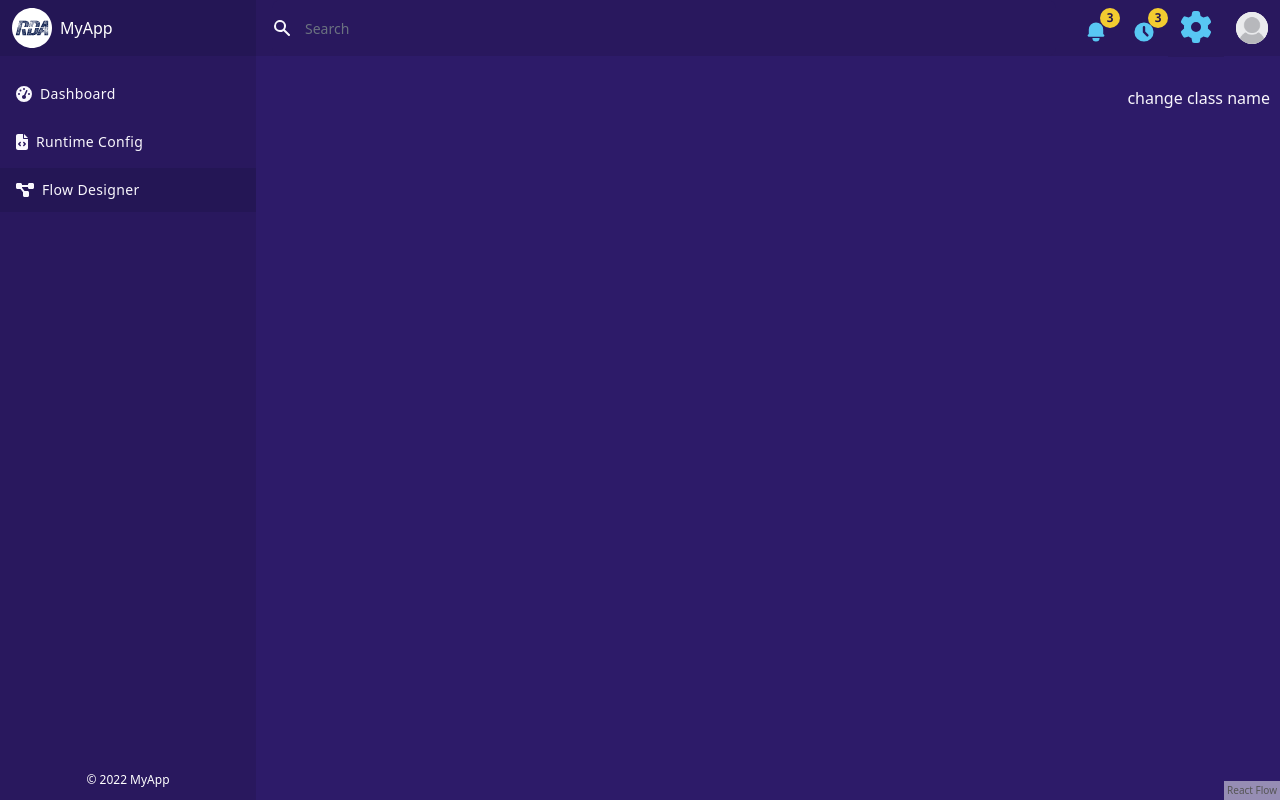
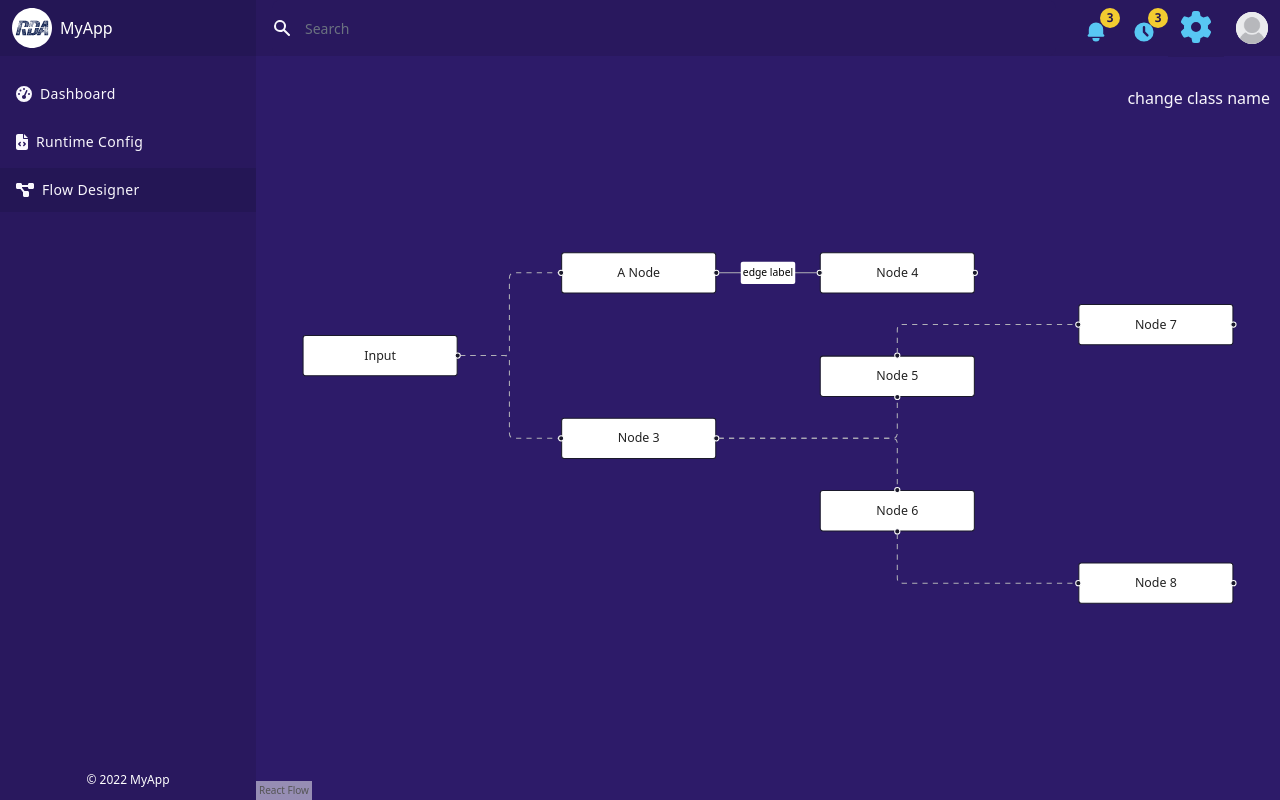
Before and after one commit to rdacorporation/nextjs-typescript-tailwindui-graphql-boilerplate, a Next.js app in the folder App/: page /flow_designer in a window 1280 px wide. Built offline with nearby package versions, Linux system fonts and the light colour scheme.

Commit message:
Fix breaking changes

```diff
--- a/App/src/pages/flow_designer.tsx
+++ b/App/src/pages/flow_designer.tsx
@@ -1,9 +1,9 @@
-import React, { useState } from 'react';
-import ReactFlow, { removeElements, addEdge, Elements, Position } from 'react-flow-renderer';
+import React from 'react';
+import ReactFlow, { useNodesState, useEdgesState, addEdge, Position } from 'react-flow-renderer';
 
 import DefaultLayout from '@layouts/DefaultLayout';
 
-const initialElements: Elements = [
+const initialNodes = [
   {
     id: 'horizontal-1',
     sourcePosition: Position.Right,
@@ -61,7 +61,9 @@ const initialElements: Elements = [
     data: { label: 'Node 8' },
     position: { x: 750, y: 300 },
   },
+];
 
+const initialEdges = [
   {
     id: 'horizontal-e1-2',
     source: 'horizontal-1',
@@ -114,15 +116,17 @@ const initialElements: Elements = [
 ];
 
 const HorizontalFlow = () => {
-  const [elements, setElements] = useState<Elements>(initialElements);
+  const [nodes, setNodes, onNodesChange] = useNodesState(initialNodes);
+  const [edges, setEdges, onEdgesChange] = useEdgesState(initialEdges);
+  const onConnect = (params: any) => setEdges((els) => addEdge(params, els));
   const changeClassName = () => {
-    setElements((elms) =>
-      elms.map((el) => {
-        if (el.type === 'input') {
-          el.className = el.className ? '' : 'dark-node';
+    setNodes((nds) =>
+      nds.map((node) => {
+        if (node.type === 'input') {
+          node.className = node.className ? '' : 'dark-node';
         }
 
-        return { ...el };
+        return { ...node };
       }),
     );
   };
@@ -130,18 +134,13 @@ const HorizontalFlow = () => {
   return (
     <DefaultLayout>
       <ReactFlow
-        elements={elements}
-        onElementsRemove={(elementsToRemove) => setElements((els) => removeElements(elementsToRemove, els))}
-        onConnect={(params) => setElements((els) => addEdge(params, els))}
-        onLoad={(reactFlowInstance) => reactFlowInstance.fitView()}
-        selectNodesOnDrag={false}
-        onNodeMouseEnter={(_, node) => console.log('mouse enter:', node)}
-        onNodeMouseMove={(_, node) => console.log('mouse move:', node)}
-        onNodeMouseLeave={(_, node) => console.log('mouse leave:', node)}
-        onNodeContextMenu={(event, node) => {
-          event.preventDefault();
-          console.log('context menu:', node);
-        }}
+        nodes={nodes}
+        edges={edges}
+        onNodesChange={onNodesChange}
+        onEdgesChange={onEdgesChange}
+        onConnect={onConnect}
+        fitView
+        attributionPosition="bottom-left"
       >
         <button onClick={changeClassName} style={{ position: 'absolute', right: 10, top: 30, zIndex: 4 }}>
           change class name
```
